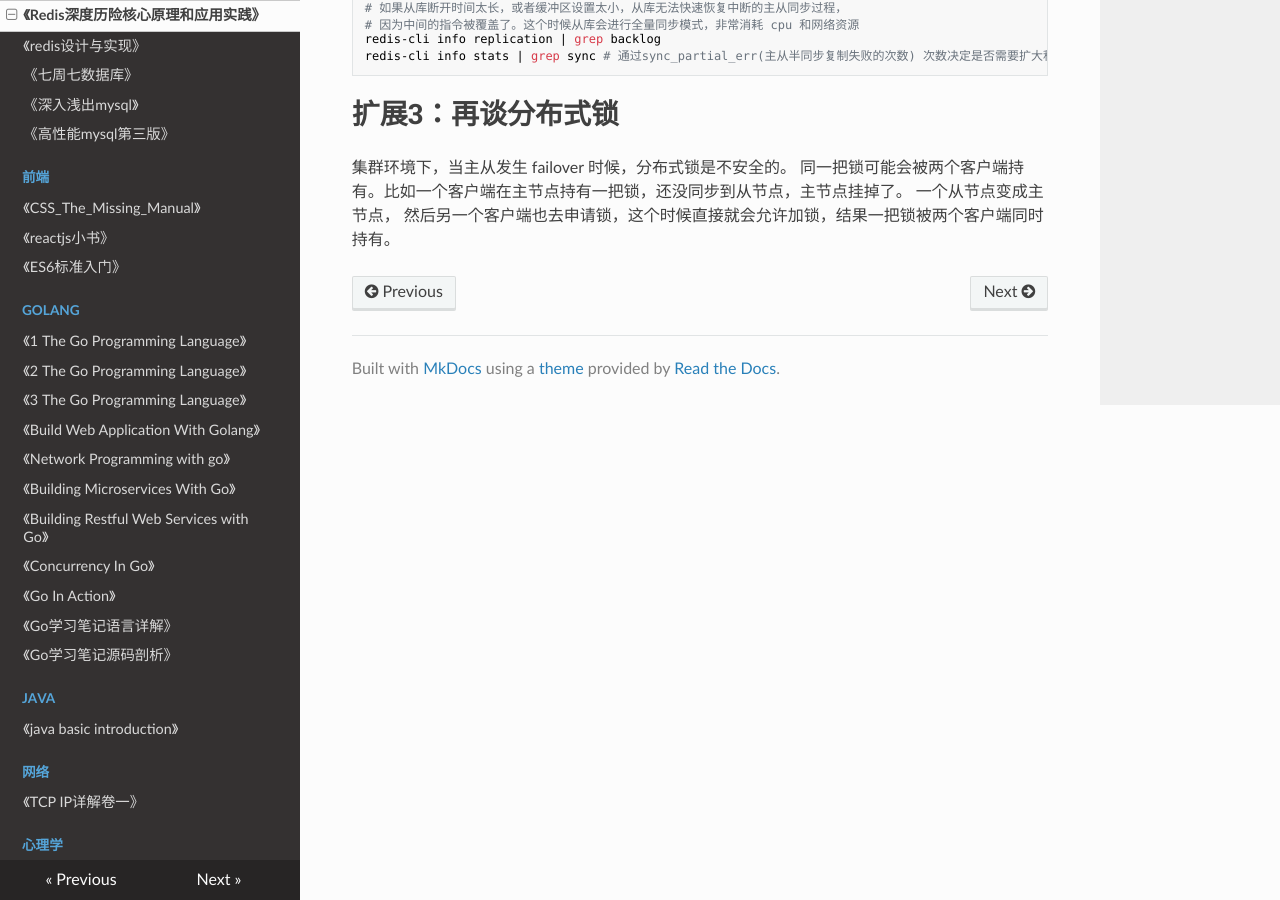
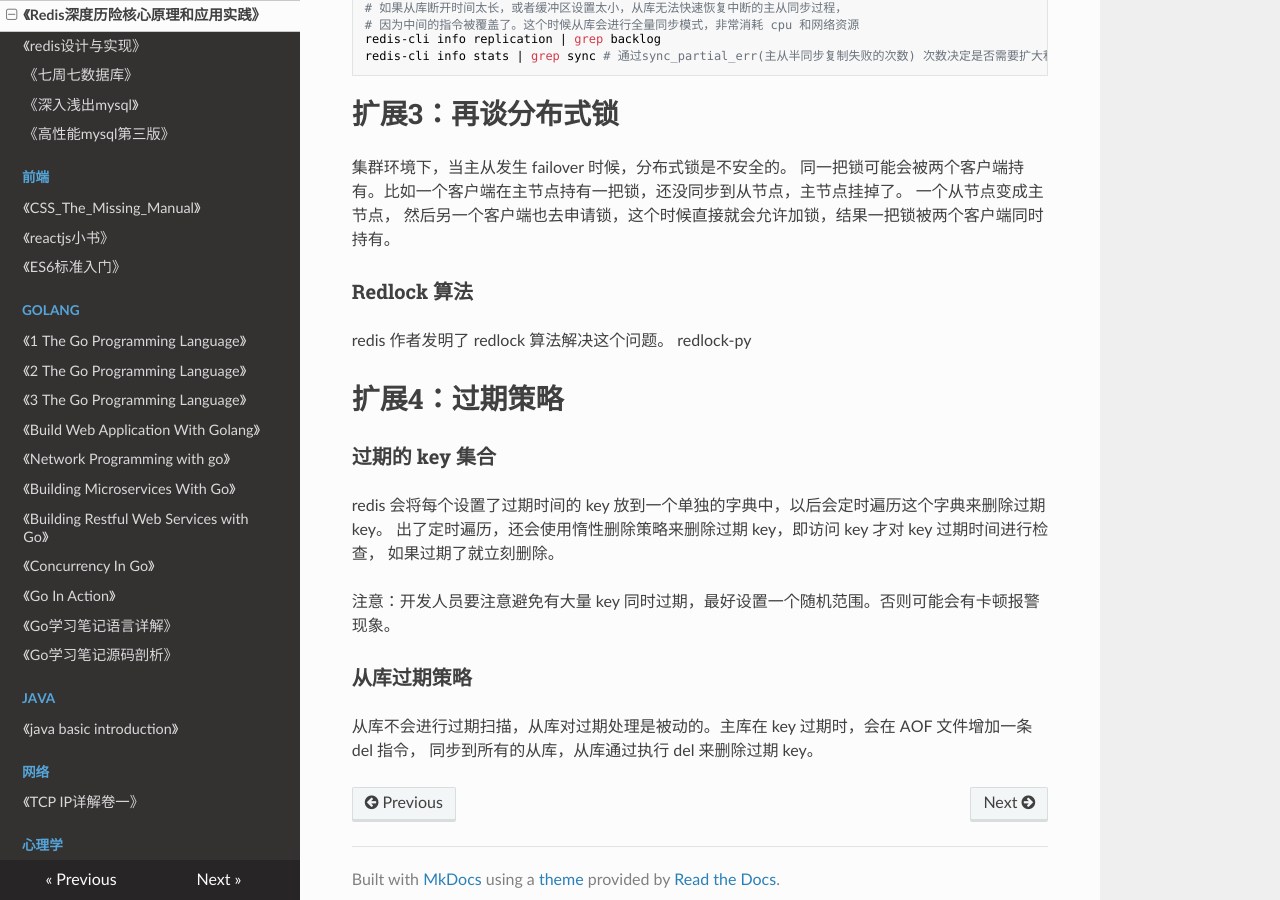
Before and after one commit to PegasusWang/booknotes, an MkDocs documentation site: the page built from docs/database/redis深度历险核心原理和应用实践.md, in a window 1280 px wide and 900 px high, scrolled down 11688 px. Built offline with MkDocs 1.6.1, drawn with Linux system fonts in a browser that asks for light colours; nearby versions of some CDN libraries; old or Windows-style settings are respelled for this version of MkDocs.

Commit message:
redis 过期策略

```diff
--- a/docs/database/redis深度历险核心原理和应用实践.md
+++ b/docs/database/redis深度历险核心原理和应用实践.md
@@ -548,3 +548,22 @@
 集群环境下，当主从发生 failover 时候，分布式锁是不安全的。
 同一把锁可能会被两个客户端持有。比如一个客户端在主节点持有一把锁，还没同步到从节点，主节点挂掉了。
 一个从节点变成主节点， 然后另一个客户端也去申请锁，这个时候直接就会允许加锁，结果一把锁被两个客户端同时持有。
+
+### Redlock 算法
+redis 作者发明了 redlock 算法解决这个问题。 redlock-py
+
+
+# 扩展4：过期策略
+
+### 过期的 key 集合
+
+redis 会将每个设置了过期时间的 key 放到一个单独的字典中，以后会定时遍历这个字典来删除过期 key。
+出了定时遍历，还会使用惰性删除策略来删除过期 key，即访问 key 才对 key 过期时间进行检查，
+如果过期了就立刻删除。
+
+注意：开发人员要注意避免有大量 key 同时过期，最好设置一个随机范围。否则可能会有卡顿报警现象。
+
+### 从库过期策略
+
+从库不会进行过期扫描，从库对过期处理是被动的。主库在 key 过期时，会在 AOF 文件增加一条 del 指令，
+同步到所有的从库，从库通过执行 del 来删除过期 key。
```
